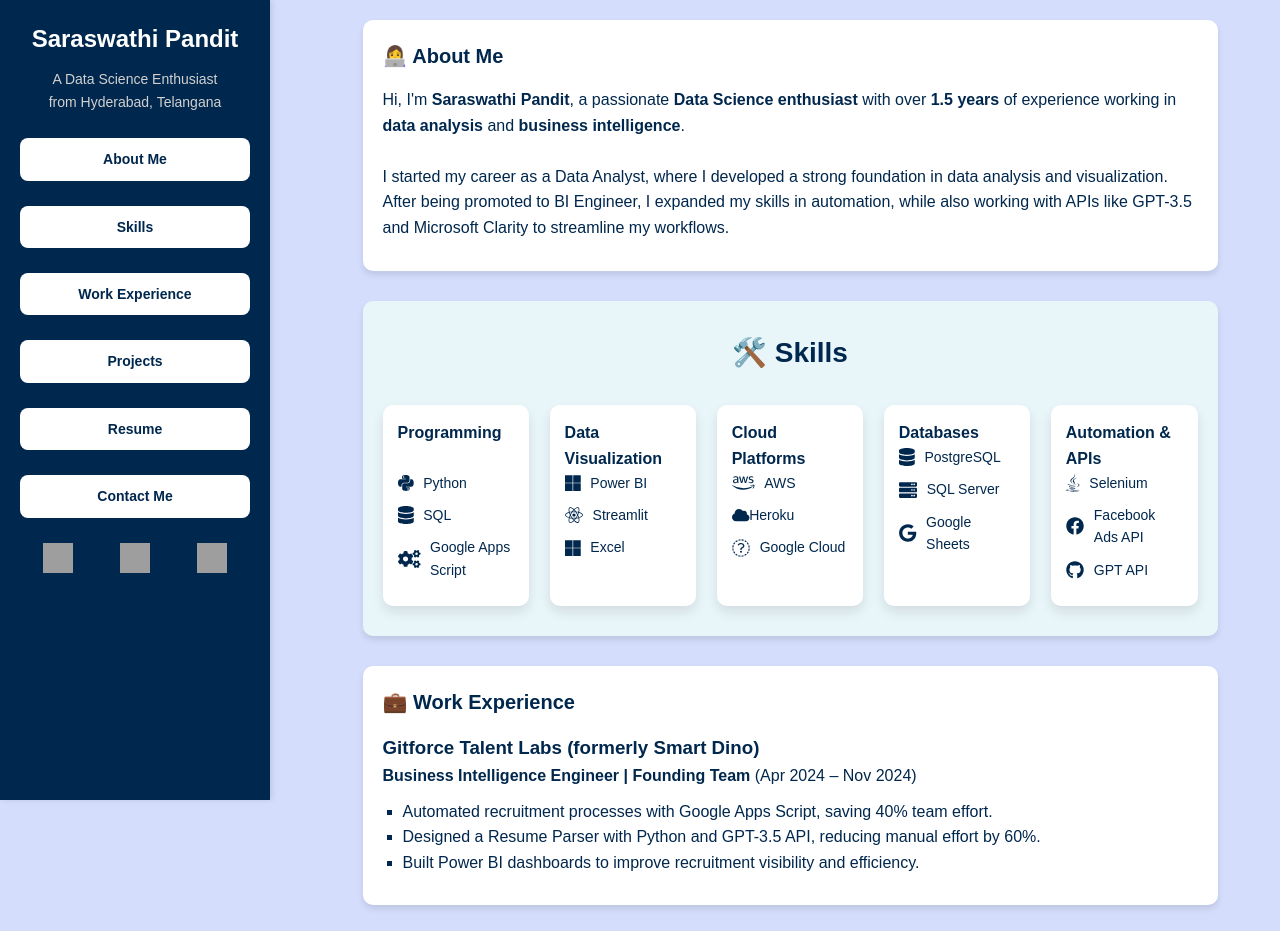
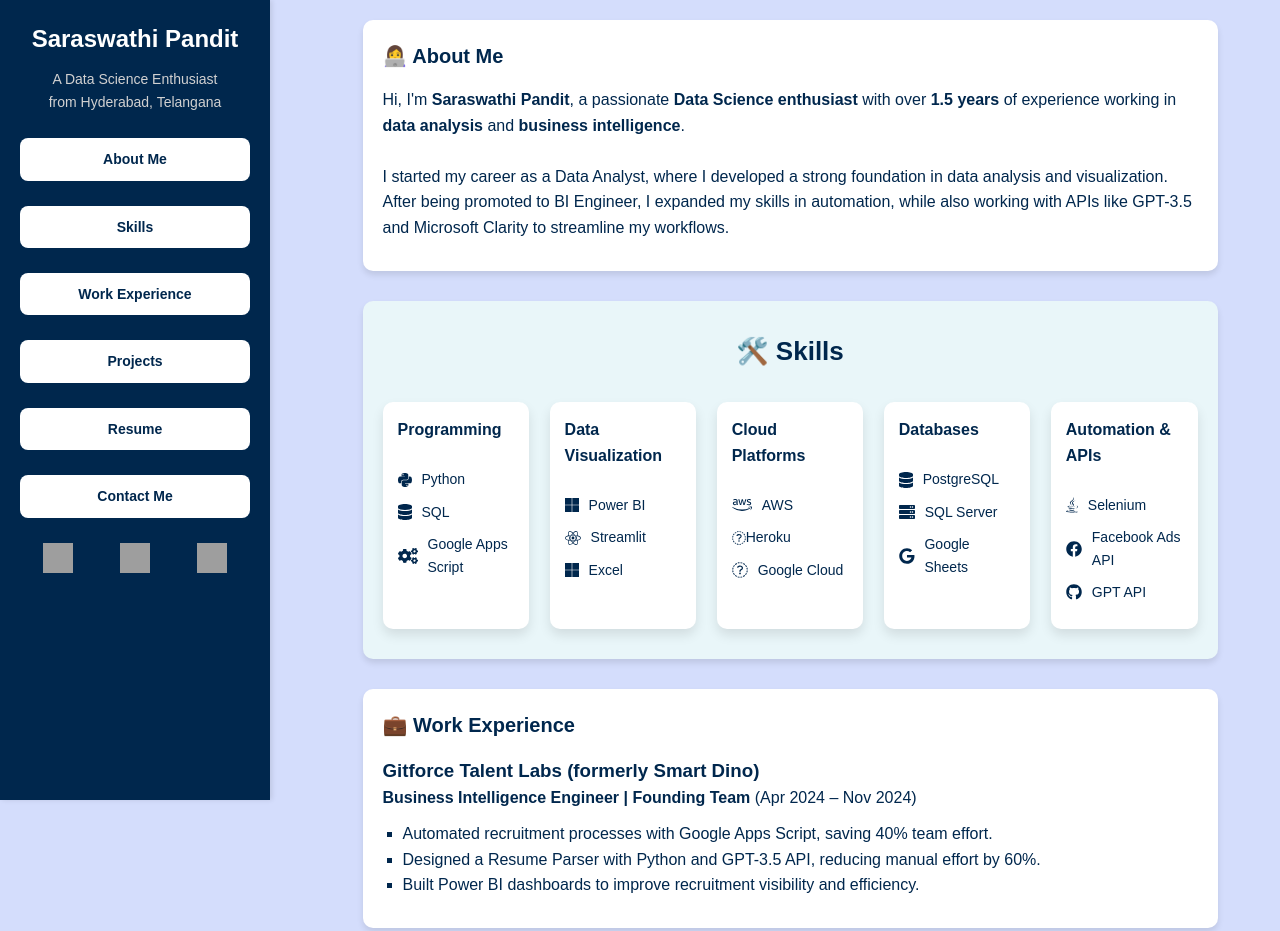
Before and after one commit to saraswathi2000/Saraswathi-Pandit-Portfolio, a plain HTML site: page index.html in a window 1280 px wide. Shown: the top 931 px of the page. Drawn offline with Linux system fonts and the light colour scheme; grey boxes are pictures that could not be loaded.

Commit message:
Update index.html

```diff
--- a/index.html
+++ b/index.html
@@ -172,7 +172,7 @@
             </ul>
         </div>
         <div class="skill-card">
-            <h4> Data Visualization</h4>
+            <h4> Data Visualization</h4><br>
             <ul>
                 <li><i class="fab fa-microsoft skill-icon"></i> <span class="skill-name powerbi">Power BI</span></li>
                 <li><i class="fab fa-react skill-icon"></i> <span class="skill-name streamlit">Streamlit</span></li>
@@ -180,15 +180,15 @@
             </ul>
         </div>
         <div class="skill-card">
-            <h4>Cloud Platforms</h4>
+            <h4>Cloud Platforms</h4><br>
             <ul>
                 <li><i class="fab fa-aws skill-icon"></i> <span class="skill-name aws">AWS</span></li>
-                <li><i class="fas fa-cloud"></i> <span class="skill-name heroku">Heroku</span></li>
+                <li><i class="fas fa-cloud-icon"></i> <span class="skill-name heroku">Heroku</span></li>
                 <li><i class="fab fa-google-cloud skill-icon"></i> <span class="skill-name googlecloud">Google Cloud</span></li>
             </ul>
         </div>
         <div class="skill-card">
-            <h4>Databases</h4>
+            <h4>Databases</h4><br>
             <ul>
                 <li><i class="fas fa-database skill-icon"></i> <span class="skill-name postgresql">PostgreSQL</span></li>
                 <li><i class="fas fa-server skill-icon"></i> <span class="skill-name sqlserver">SQL Server</span></li>
@@ -196,7 +196,7 @@
             </ul>
         </div>
         <div class="skill-card">
-            <h4> Automation & APIs</h4>
+            <h4> Automation & APIs</h4><br>
             <ul>
                 <li><i class="fab fa-java skill-icon"></i> <span class="skill-name selenium">Selenium</span></li>
                 <li><i class="fab fa-facebook skill-icon"></i> <span class="skill-name facebook">Facebook Ads API</span></li>
@@ -220,7 +220,7 @@
     }
 
     #skills h2 {
-        font-size: 28px;
+        font-size: 26px;
         margin-bottom: 30px;
         color: #00274d;
     }
@@ -250,7 +250,7 @@
     }
 
     .skill-card h3 {
-        font-size: 18px;
+        font-size: 16px;
         margin-bottom: 15px;
         color: #00274d;
         display: flex;
@@ -259,7 +259,7 @@
 
     .skill-card h3 i {
         margin-right: 10px; /* Spacing between icon and text */
-        font-size: 24px;
+        font-size: 22px;
     }
 
     .skill-card ul {
@@ -277,8 +277,8 @@
     .skill-card ul li .skill-icon {
         margin-right: 10px; /* Spacing between icon and text */
         margin-right: 10px; /* Spacing between icon and skill name */
-        font-size: 18px;
-        font-size: 18px;
+        font-size: 16px;
+        font-size: 16px;
     }
 
 
```
